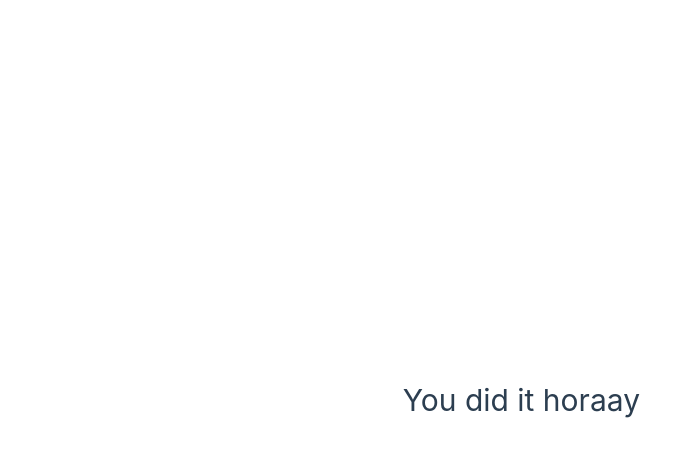
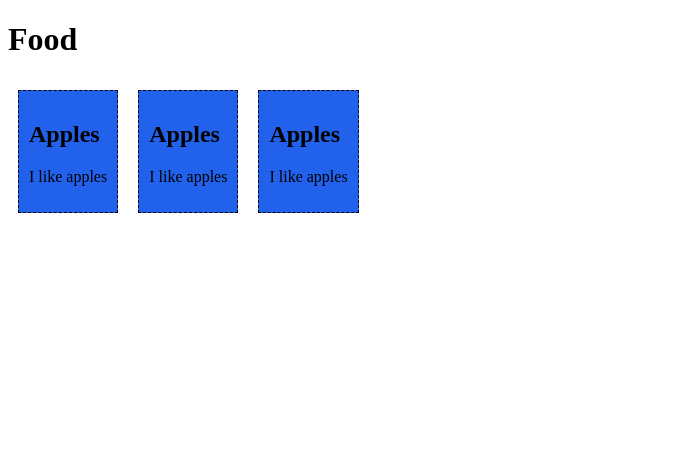
Before and after one commit to Eleboy08/Webprog-sf241-vuejs, a Vue app in the folder firstsfc/: page / in a window 1280 px wide. Shown: the top 456 px of the page, without its empty margins (0-694 px from the left). Built offline with nearby package versions, Linux system fonts and the light colour scheme.

Commit message:
Task 03 Create a Clean Project

```diff
--- a/firstsfc/src/App.vue
+++ b/firstsfc/src/App.vue
@@ -1,15 +1,18 @@
 <template>
-  <h1>{{ message }}</h1>
+  <h1>Food</h1>
+  <food-item/>
+  <food-item/>
+  <food-item/>
 </template>
 
-<script>
-export default {
-  data() {
-    return {
-      message: 'You did it horaay'
-    };
+<script></script>
+
+<style>
+  #app > div {
+    border: dashed black 1px;
+    display: inline-block;
+    margin: 10px;
+    padding: 10px;
+    background-color: rgb(33, 97, 235);
   }
-};
-</script>
-
-<style></style>
+</style>
--- /dev/null
+++ b/firstsfc/src/components/FoodItem.vue
@@ -0,0 +1,19 @@
+<template>
+  <div>
+    <h2>{{ name }}</h2>
+    <p>{{ message }}</p>
+  </div>
+</template>
+
+<script>
+export default {
+  data() {
+    return {
+      name: 'Apples',
+      message: 'I like apples'
+    }
+  }
+};
+</script>
+
+<style></style>
```
Also changed, not shown: firstsfc/src/main.js (+5 -3 lines).
